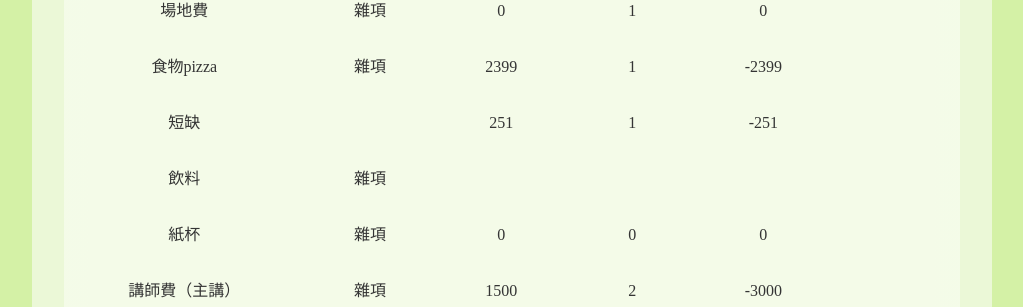
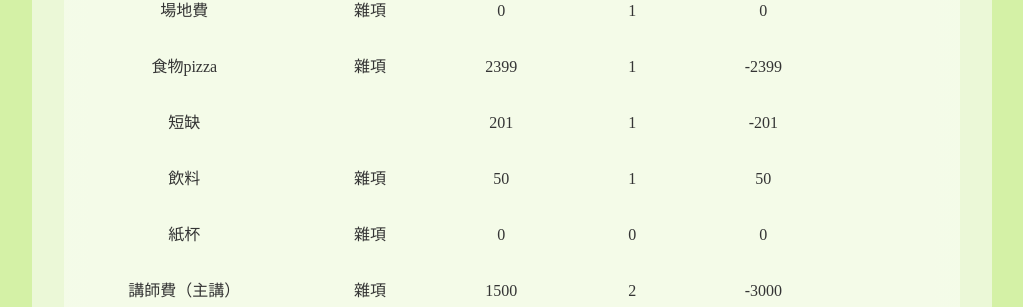
Before and after one commit to f2etw/f2etw.github.io, a Jekyll site: the page built from records.html, in a window 1280 px wide and 900 px high, scrolled down 344 px. Shown: the part 146-453 px from the top of the window, without its empty margins (128-1151 px from the left). Built offline with Jekyll 4.4.1, drawn with Linux system fonts in a browser that asks for light colours.

Commit message:
新增飲料錢

```diff
--- a/_data/records/20170519-F2ERGBA.yml
+++ b/_data/records/20170519-F2ERGBA.yml
@@ -24,16 +24,16 @@ data:
 
     - name: 短缺
       category:
-      unitPrice: 251
+      unitPrice: 201
       number: 1
-      total: -251
+      total: -201
       note:
 
     - name: 飲料
       category: 雜項
-      unitPrice:
-      number:
-      total:
+      unitPrice: 50
+      number: 1
+      total: 50
       note:
 
     - name: 紙杯
```
